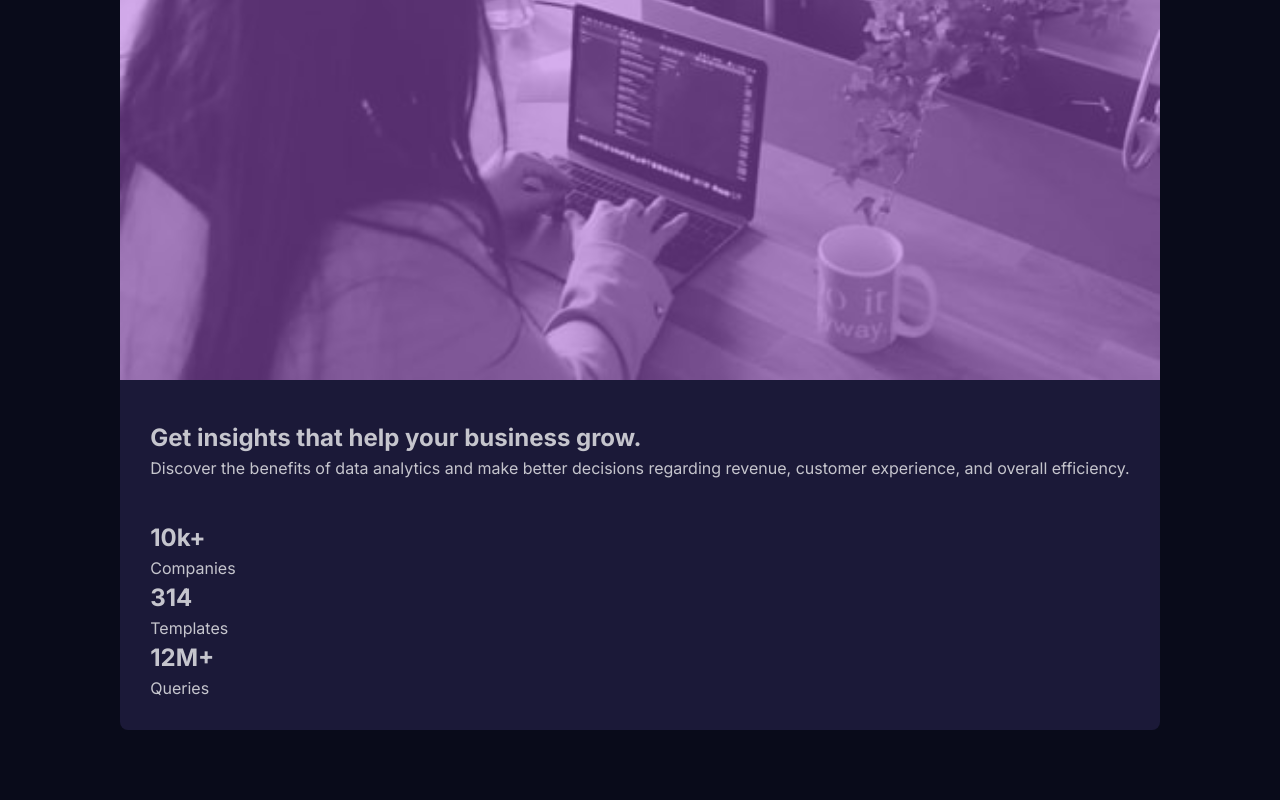
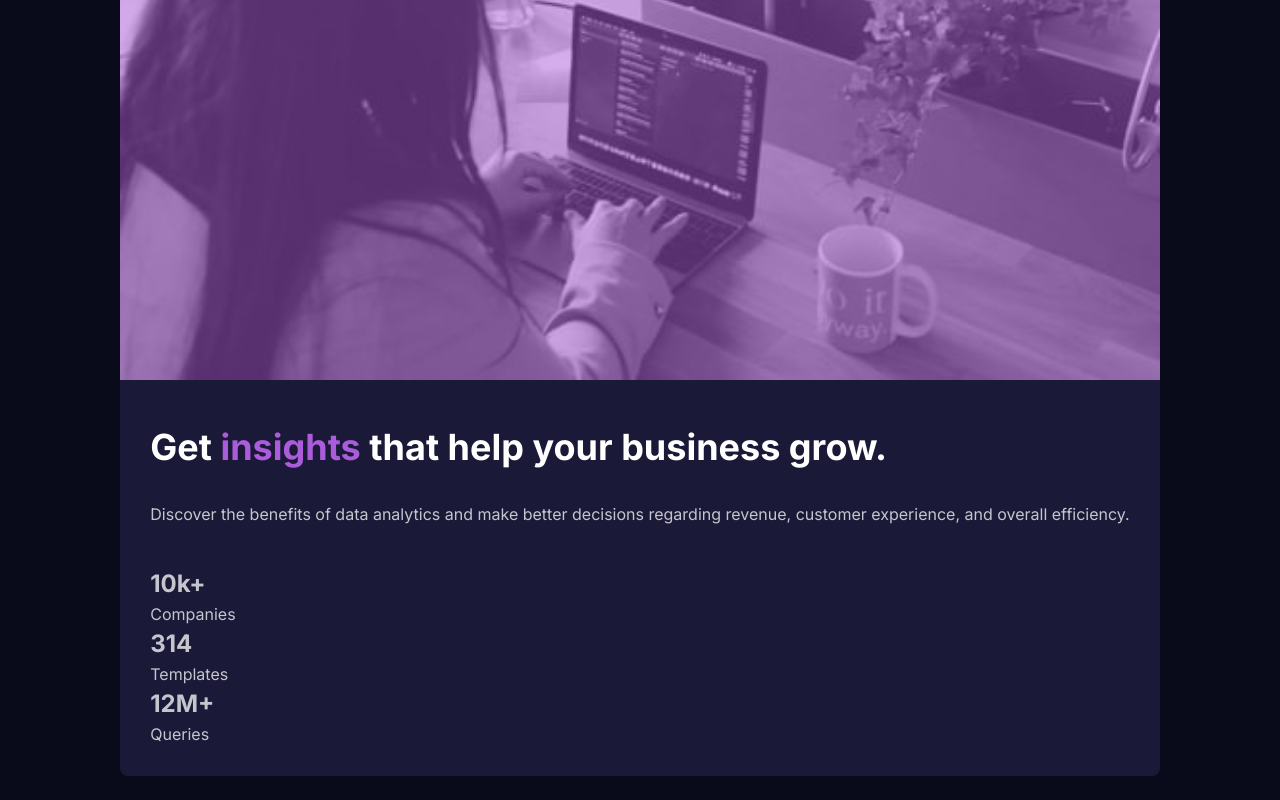
Before and after one commit to alexicoder/stats-card, a plain HTML site: page index.html in a window 1280 px wide. Shown: the part 503-1303 px from the top of the page. Before the commit the page ends 1257 px from the top, so only its background shows below. Drawn offline with Linux system fonts and the light colour scheme.

Commit message:
set font size, colour, and margin bottom to card title - set colour for highlight class

```diff
--- a/index.html
+++ b/index.html
@@ -11,7 +11,7 @@
     <section class="card">
         <main class="card-content">
             <header class="card-header">
-                <h1>Get <span class="highlight">insights</span> that help your business grow.</h1>
+                <h1 class="card-header-title">Get <span class="highlight">insights</span> that help your business grow.</h1>
                 <p>Discover the benefits of data analytics and make better decisions regarding revenue, customer experience, and overall efficiency.</p>
             </header>
             <div class="stats-wrapper">
--- a/styles.css
+++ b/styles.css
@@ -18,6 +18,10 @@ body {
     padding: 1.5em;
 }
 
+.highlight {
+    color: var(--accent);
+}
+
 .card {
     background: var(--card-background);
     border-radius: 0.5em;
@@ -31,6 +35,12 @@ body {
     flex-direction: column;
     gap: 2.5em;
     padding: 2.5em 1.875em 1.875em 1.875em;
+}
+
+.card-header-title {
+    font-size: clamp(1.75em,4.8vw,2.25em);
+    color: var(--heading);
+    margin-bottom: .8em;
 }
 
 .card-image-wrapper {
```
